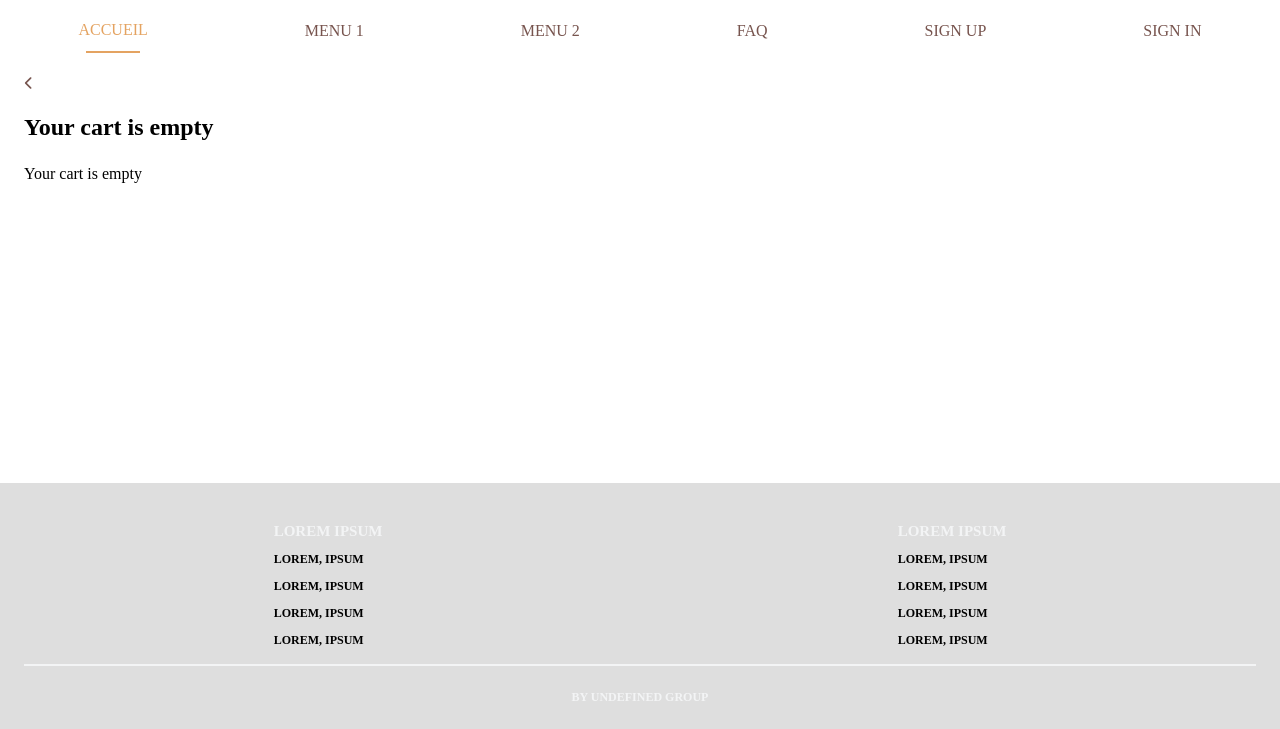
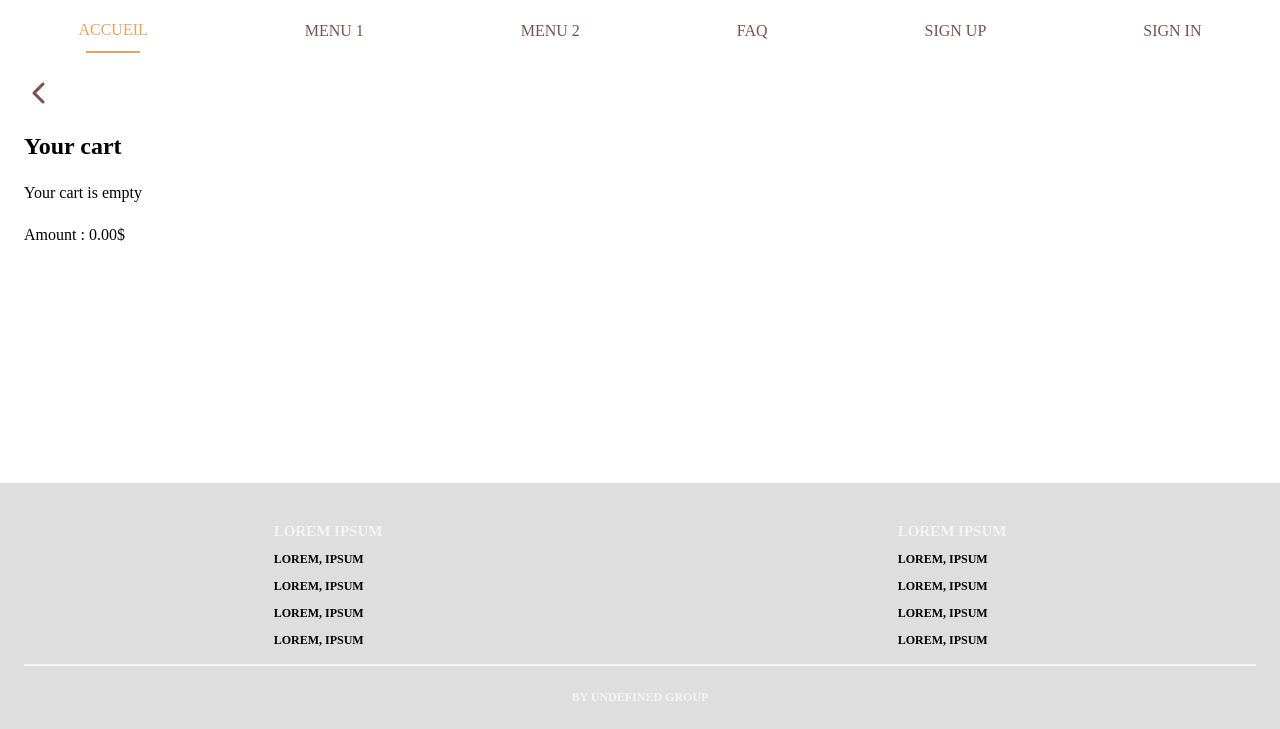
Before and after one commit to ReyGuillaume/ecommerce-app, a plain HTML site: page index.html in a window 1280 px wide. Both pictures are taken after a click on the element 1250 px from the left and 29 px from the top of the page. Shown: the part 71-800 px from the top of the page. Drawn offline with Linux system fonts and the light colour scheme.

Commit message:
cart set - dispaly item - calculate total price

```diff
--- a/index.html
+++ b/index.html
@@ -36,29 +36,7 @@
 
     </header>
 
-    <main>
-
-        <!-- <article class="article-item">
-            <img class="article-item__image" src="./src/images/articles/article1.jpg" alt="article 1">
-            <div class="article-item__infos">
-                <h3>Merrell Continuum</h3>
-                <p>
-                    <span class="tag">Chaussures</span>
-                    <span class="tag">Sport</span>
-                    <span class="tag">Randonnée</span>
-                </p>
-                <div class="price">
-                    <span>33.59 $</span>
-                    <button class="add-button">
-                        <i class="fas fa-plus"></i>
-                    </button>
-                </div>
-            </div>
-        </article> -->
-
-        <!-- <button class="main-button see-more">See more...</button> -->
-
-    </main>
+    <main></main>
 
     <footer>
 
--- a/services/articles.json
+++ b/services/articles.json
@@ -3,7 +3,7 @@
 		"name": "Merrell Continuum",
 		"tags": ["Chaussures", "Sport", "Randonnée"],
 		"price": 33.59,
-		"images": ["article1","article2","article3"],
+		"images": ["article1","article2"],
 		"description": "Lorem ipsum, dolor sit amet consectetur adipisicing elit. Quidem nihil nemo sapiente consequatur eum consectetur nulla, facere, ipsum, incidunt atque ab non amet suscipit laudantium? Et iste modi quae reprehenderit.",
 		"id": 1
 	}, {
--- a/src/js/articles.js
+++ b/src/js/articles.js
@@ -31,7 +31,7 @@ const createCrousel = () => {
 
 const createListItem = (item) => {
     // return the article displaying item's informations
-    const container = document.querySelector("main>.container")
+    const container = document.querySelector("main>.articles-container")
     const art = create("article",container,null,"article-item")
     art.idItem = item.id
     const image = create("img",art,null,"article-item__image")
@@ -42,14 +42,30 @@ const createListItem = (item) => {
     const tags = create("p",infos,null,"tags")
     item.tags.forEach(tag => create("span",tags,tag,"tags__tag"))
     const price = create("div",infos,null,"price")
-    create("span",price,`${item.price} $`)
-    createAddToCartButton(price)
+    create("span",price,`${item.price.toFixed(2)} $`)
+    createAddToCartButton(price, item.id)
+    art.addEventListener("click", e => createArticlePage(e, art))
     return art
 }
 
-const addToCart = (e) => {
+let cart = []
+
+async function fetchData() {
+    let data = []
+    await fetch("./services/articles.json")
+    .then(response => response.json())
+    .then(response => {data = response})
+    return data;
+}
+
+async function addToCart(e, indice) {
     e.stopPropagation()
-    alert("Wow ! Trop cool 🎉")
+    // alert("Wow ! Trop cool 🎉")
+
+    const data = await fetchData();
+    const article = data.filter(obj => obj.id === indice)
+
+    cart.push(...article)
 }
 
 const createArticleCarousel = (container, arr) => {
@@ -64,14 +80,15 @@ const createArticleCarousel = (container, arr) => {
 
 const createBackButton = (container, onClick) => {
     const back = create("button",container,null,"second-button")
+    back.classList.add("back-button")
     back.addEventListener("click", onClick)
     const icon = create("i",back,null,"fas")
     icon.classList.add("fa-chevron-left")
     return back
 }
-const createAddToCartButton = (container) => {
+const createAddToCartButton = (container, indice) => {
     const add = create("button",container,null,"add-button")
-    add.addEventListener("click", addToCart)
+    add.addEventListener("click", e => addToCart(e,indice))
     const icon = create("i",add, null,"fas")
     icon.classList.add("fa-plus")
 }
@@ -80,11 +97,7 @@ const createAddToCartButton = (container) => {
 async function createArticlePage(e, elt) {
     document.querySelectorAll("main>*").forEach(elt => main.removeChild(elt))
 
-    let data = []
-
-    await fetch("./services/articles.json")
-    .then(response => response.json())
-    .then(response => {data = response})
+    const data = await fetchData();
 
     data.filter(obj => obj.id === elt.idItem)
     article = data[0]
@@ -96,7 +109,7 @@ async function createArticlePage(e, elt) {
     const tags = create("p",heading,null,"tags")
     article.tags.forEach(tag => create("span",tags,tag,"tags__tag"))
 
-    createAddToCartButton(heading)
+    createAddToCartButton(heading, elt.idItem)
 
     create("p",container,article.description)
 
@@ -105,24 +118,25 @@ async function createArticlePage(e, elt) {
     return container
 }
 
+async function addArticleToList() {
+    const data = await fetchData();
+    data.forEach(elt => createListItem(elt))
+}
+
 async function createArticlesList() {
 
     document.querySelectorAll("main>*").forEach(elt => main.removeChild(elt))
 
-    let data = []
-
-    await fetch("./services/articles.json")
-    .then(response => response.json())
-    .then(response => {data = response})
+    const data = await fetchData();
 
     createCrousel()
 
-    create("div",main,null,"container")
+    create("div",main,null,"articles-container")
     data.forEach(elt => createListItem(elt))
 
-    let articles = main.querySelectorAll(".article-item")
-
-    articles.forEach(elt => elt.addEventListener("click", e => createArticlePage(e, elt)))
+    const seeMoreButton = create("button",main,"See more...","main-button")
+    seeMoreButton.classList.add("see-more")
+    seeMoreButton.addEventListener("click", addArticleToList)
 
 }
 
--- a/src/js/cart.js
+++ b/src/js/cart.js
@@ -1,13 +1,18 @@
-const cartButton = document.querySelector(".cart-button")
-
 async function toggleCart() {
     document.querySelectorAll("main>*").forEach(elt => main.removeChild(elt))
 
     createBackButton(main, createArticlesList)
+    const title = create("h2",main, "Your cart")
 
-    const title = create("h2",main, "Your cart is empty")
+    const container = create("div",main,null,"articles-container")
+    cart.length === 0 ? create("p",container, "Your cart is empty") : cart.forEach(elt => createListItem(elt))
 
-    create("p",main, "Your cart is empty")
+    let total = 0;
+    cart.length === 0 ? total = 0 : cart.forEach(obj => {
+        total += obj.price
+    });
+    const price = create("div",main,`Amount : ${total.toFixed(2)}$`,"price")
 }
 
+const cartButton = document.querySelector(".cart-button")
 cartButton.addEventListener("click", toggleCart)
--- a/src/style/global.css
+++ b/src/style/global.css
@@ -48,6 +48,33 @@ body {
     20% {transform: scale(1.05) rotate(-5deg);}
     30% {transform: scale(1.05) rotate(5deg);}
     40% {transform: none;}
+}
+
+.add-button {
+    font-size: 1.2rem;
+    color: var(--main-color);
+    background: none;
+    border: 1px var(--main-color) solid;
+    border-radius: 35%;
+    width: 1.8rem;
+    height: 1.8rem;
+    align-items: center;
+    justify-content: center;
+    cursor: pointer;
+    transition: .5s ease-in;
+}
+.add-button:hover {
+    background: var(--main-color);
+    color: #fff;
+}
+
+.back-button {
+    font-size: 1.5rem;
+    width: 2rem;
+    height: 2rem;
+    border-radius: 50%;
+    align-items: center;
+    justify-content: center;
 }
 
 /* ======================== Temp ======================== */
@@ -110,6 +137,11 @@ nav > * {
     border-radius: 0 0 0 .35em;
     left: unset;
     right: 0;
+}
+.toggle-menu:hover,
+.cart-button:hover {
+    color: var(--second-color);
+    background: var(--main-color);
 }
 .menu {
     list-style-type: none;
--- a/src/style/style.css
+++ b/src/style/style.css
@@ -51,7 +51,7 @@
 
 /* ======================== Article Container ======================== */
 
-.container {
+.articles-container {
     display: grid;
 	grid-template-columns: repeat(auto-fill,minmax(min(20rem,80vw), 1fr));
     gap: 1.5rem;
@@ -86,6 +86,7 @@
     background: linear-gradient(0deg, rgba(255,255,255,1) 75%, rgba(255,255,255,0) 100%);
 }
 .article-item__infos > h3 {
+    padding-top: 1rem;
     text-transform: uppercase;
     letter-spacing: 2px;
 }
@@ -106,26 +107,6 @@
     justify-content: space-between;
     align-items: center;
 }
-
-.add-button {
-    font-size: 1.2rem;
-    color: var(--main-color);
-    background: none;
-    border: 1px var(--main-color) solid;
-    border-radius: 35%;
-    width: 1.8rem;
-    height: 1.8rem;
-    display: flex;
-    align-items: center;
-    justify-content: center;
-    cursor: pointer;
-    transition: .5s ease-in;
-}
-.article-item__infos > .price button:hover {
-    background: var(--main-color);
-    color: #fff;
-}
-
 
 /* ================= Carousel Manual-scroll ================= */
 
```
